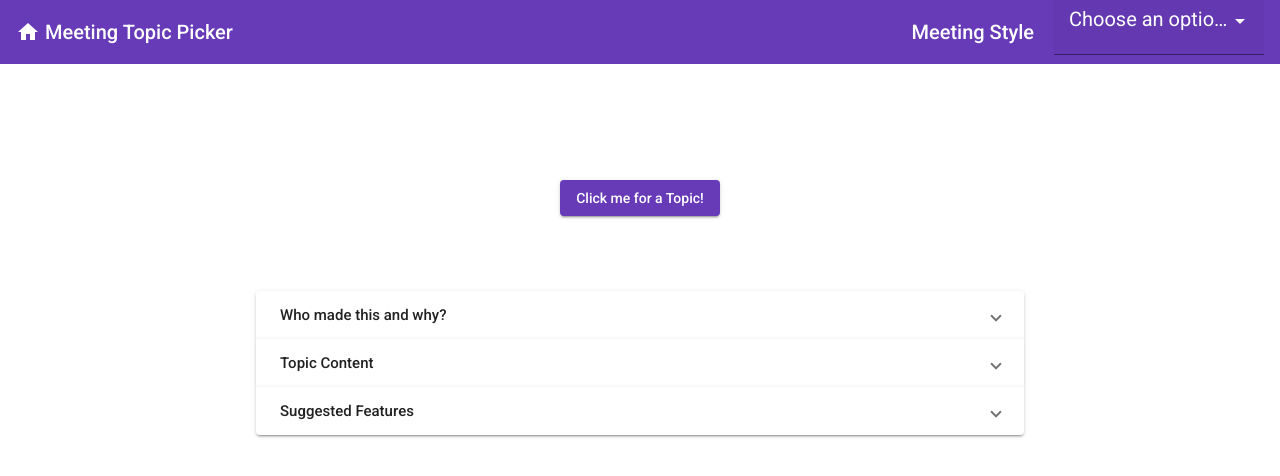
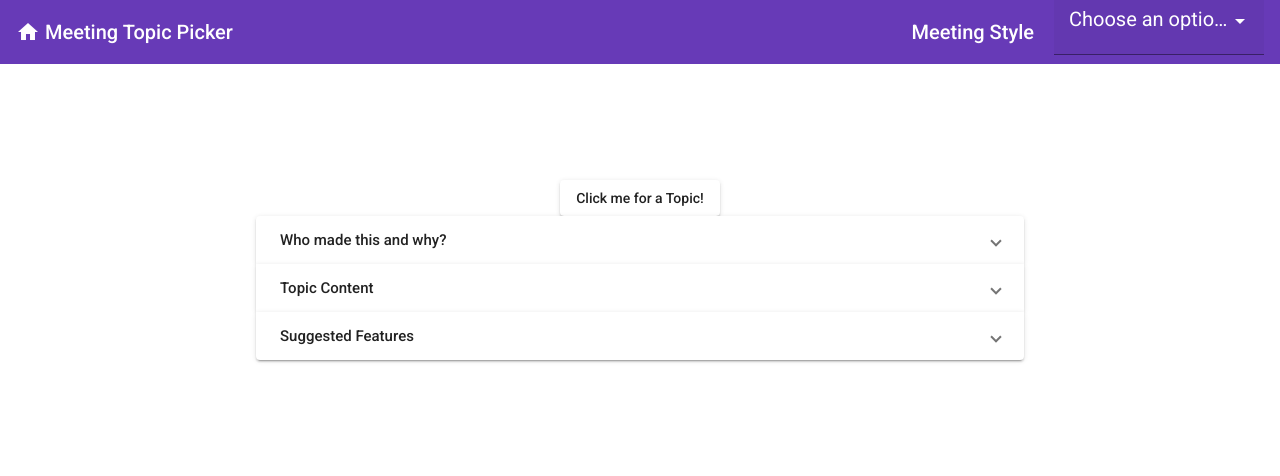
Before and after one commit to nhleto/MeetingTopicPickerFrontend, an Angular app: page / in a window 1280 px wide. Shown: the top 476 px of the page. Built offline with nearby package versions, Linux system fonts and the light colour scheme.

Commit message:
curate topics + refactor output

```diff
--- a/src/app/models/12StepTopics.ts
+++ b/src/app/models/12StepTopics.ts
@@ -1,6 +1,5 @@
 export const TOPICS = [
   { id: 1, body: 'Am I Different? ' },
-  { id: 2, body: 'Are Alcoholics Perfectionists? ' },
   { id: 3, body: 'Are We Passing It On? ' },
   { id: 4, body: 'Are We Victims? ' },
   { id: 5, body: 'Attracting Trouble ' },
--- a/src/app/models/CRCTopics.ts
+++ b/src/app/models/CRCTopics.ts
@@ -1,6 +1,5 @@
 export const CRCTOPICS = [
   {id: 1, body: 'Am I Different?'},
-  {id: 2, body: 'Are Alcoholics Perfectionists?'},
   {id: 3, body: 'Are We Passing It On?'},
   {id: 4, body: 'Are We Victims?'},
   {id: 5, body: 'Attracting Trouble'},
--- a/src/app/output/output.component.html
+++ b/src/app/output/output.component.html
@@ -3,15 +3,13 @@
 </div>
 
 <span class="center">
-  <button mat-raised-button color="primary" (click)="generateTopic()" (click)="openSnackBar()"
-  [ngClass]="{'seperator': smallBreakpoint == false}"
-  >
+  <button (click)="generateTopic()" (click)="openSnackBar()" mat-raised-button>
     Click me for a Topic!
   </button>
 </span>
 
-<div class="center" *ngIf="smallBreakpoint == true">
-    <app-select-dropdown></app-select-dropdown>
+<div *ngIf="smallBreakpoint == true" class="center">
+  <app-select-dropdown></app-select-dropdown>
 </div>
 
 <app-description-panel></app-description-panel>
```
